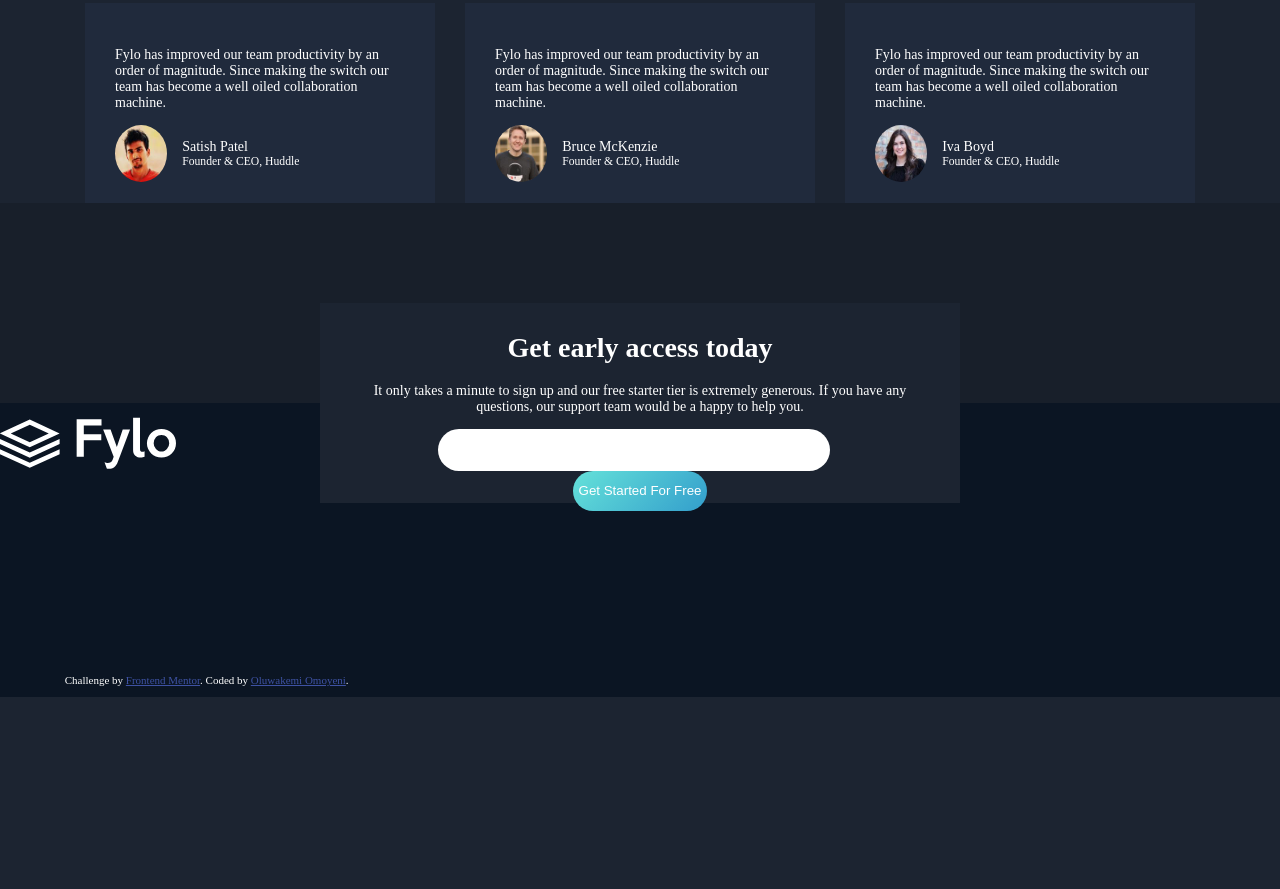
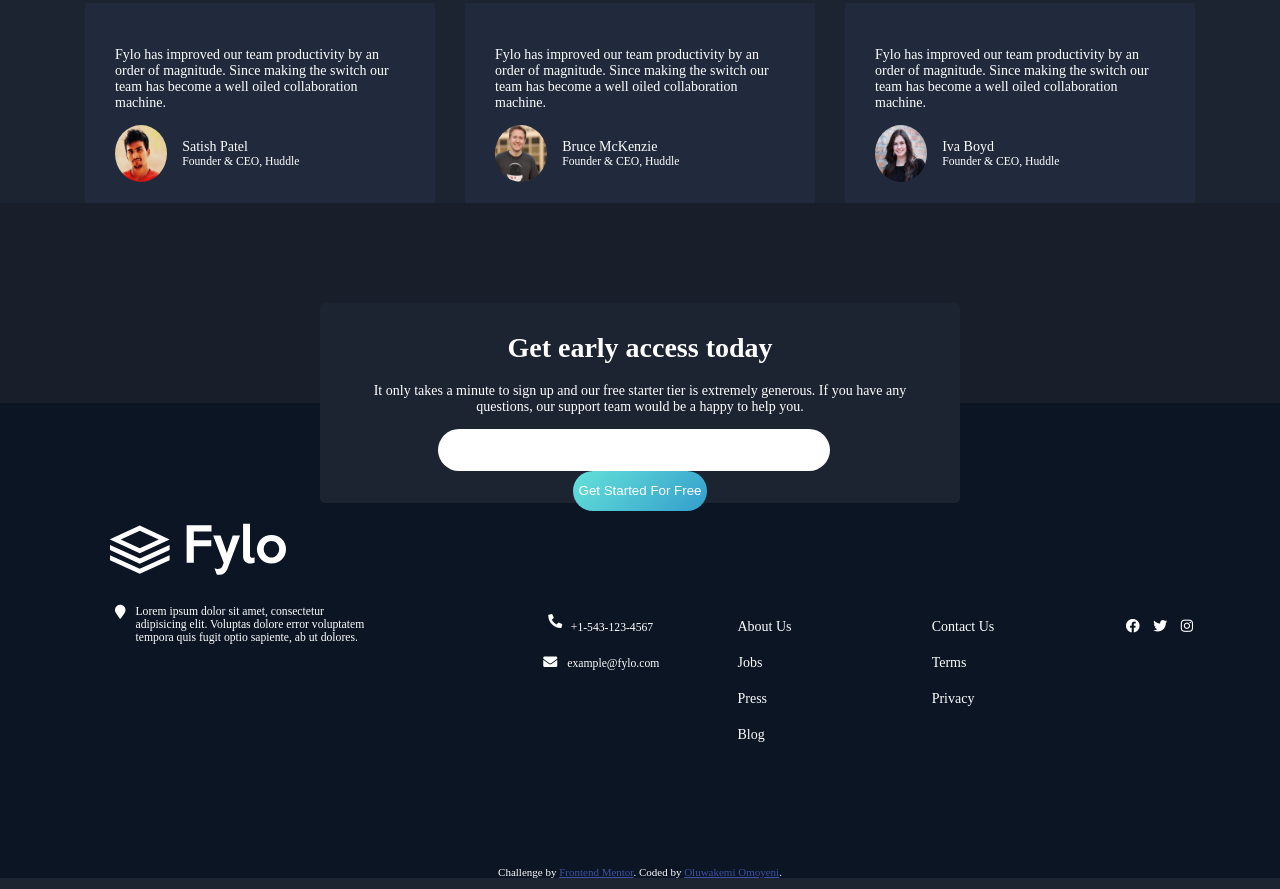
Before and after one commit to Captressketh001/fylo-dark-theme-landing-page-master, a plain HTML site: page index.html in a window 1280 px wide. Shown: the part 1887-2776 px from the top of the page. Before the commit the page ends 2584 px from the top, so only its background shows below. Drawn offline with Linux system fonts and the light colour scheme.

Commit message:
made changes to the footer area

```diff
--- a/index.html
+++ b/index.html
@@ -11,8 +11,9 @@
   <title>Frontend Mentor | Fylo landing page with dark theme and features grid</title>
 
   <!-- Feel free to remove these styles or customise in your own stylesheet 👍 -->
+
+  <link rel="stylesheet" href="style.css">
   <link rel="stylesheet" href="./fontawesome-free/css/all.css">
-  <link rel="stylesheet" href="style.css">
 </head>
 
 <body>
@@ -127,20 +128,42 @@
     </div>
   </main>
   <footer>
-    <div class="fylo-s">
-        <p><img src="./images/logo.svg" alt=""></p>
+    <div class="footer-logo">
+      <img src="./images/logo.svg" alt="logo">
     </div>
-    <div class="fylo">
-      h
-    </div>
-    <div class="fylo">
+    <div class="footer-nav">
+      <div class="footer-1">
+        <i class="fa fa-map-marker" ></i> <small>Lorem ipsum dolor sit amet, consectetur adipisicing elit. Voluptas dolore error voluptatem tempora quis fugit optio sapiente, ab ut dolores.</small>
+      </div>
+      <div class="footer">
+        <ul>
+          <li><i class="fa fa-phone fa-rotate-90"></i> <small>+1-543-123-4567</small></li>
+          <li><i class="fa fa-envelope "></i><small>example@fylo.com</small></li>
+        </ul>
+      </div>
+      <div class="footer">
+        <ul>
+          <li>About Us</li>
+          <li>Jobs</li>
+          <li>Press</li>
+          <li>Blog</li>
+        </ul>
+      </div>
+      <div class="footer">
+        <ul>
+          <li>Contact Us</li>
+          <li>Terms</li>
+          <li>Privacy</li>
+        </ul>
+      </div>
+      <div class="footer">
+        <ul>
+          <li><i class="fab fa-facebook"></i>
+        <i class="fab fa-twitter"></i>
+        <i class="fab fa-instagram"></i></li>
+        </ul>
 
-    </div>
-    <div class="fylo">
-
-    </div>
-    <div class="fylo">
-
+      </div>
     </div>
     <p class="attribution">
       Challenge by <a href="https://www.frontendmentor.io?ref=challenge" target="_blank">Frontend Mentor</a>.
--- a/style.css
+++ b/style.css
@@ -137,6 +137,7 @@ text-align: center;
     position: relative;
     top: 100px;
     padding: 10px 50px 10px 50px;
+    border-radius: 5px;
 }
 .sign-in input[type='email']{
     width: 72%;
@@ -156,17 +157,31 @@ text-align: center;
 
 }
 footer{
+    background-color: hsl(216, 53%, 9%);
+}
+.footer-logo img{
+    padding: 120px 110px 26px 110px;
+}
+.footer-nav{
     display: grid;
-    height: 100%;
-    grid-template-columns: 2fr 1fr 1fr 1fr 1fr;
-    grid-template-rows: repeat(1,250px);
-    grid-gap: 10px;
-    background-color: hsl(216, 53%, 9%);
-    /* justify-content: flex-end; */
-    /* padding: 120px; */
+    grid-template-columns:2fr 1fr 1fr 1fr 1fr;
+    grid-template-rows: repeat(1, 250px);
+    padding-left: 115px;
 }
-footer .fylo{
-
+.footer-1{
+    display: flex;
+}
+.footer-1 small{
+    width: 60%;
+}
+.footer ul{
+    list-style: none;
+}
+.footer ul li{
+    padding-bottom: 20px;
+}
+footer i{
+    padding-right: 10px;
 }
 .attribution {
     font-size: 11px;
```
